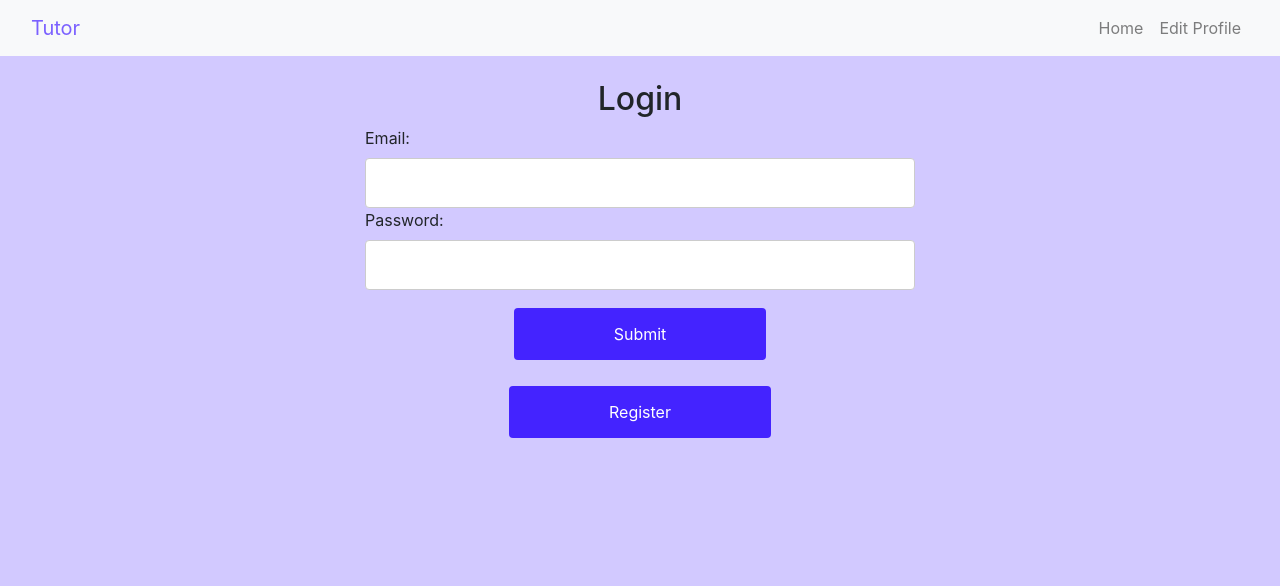
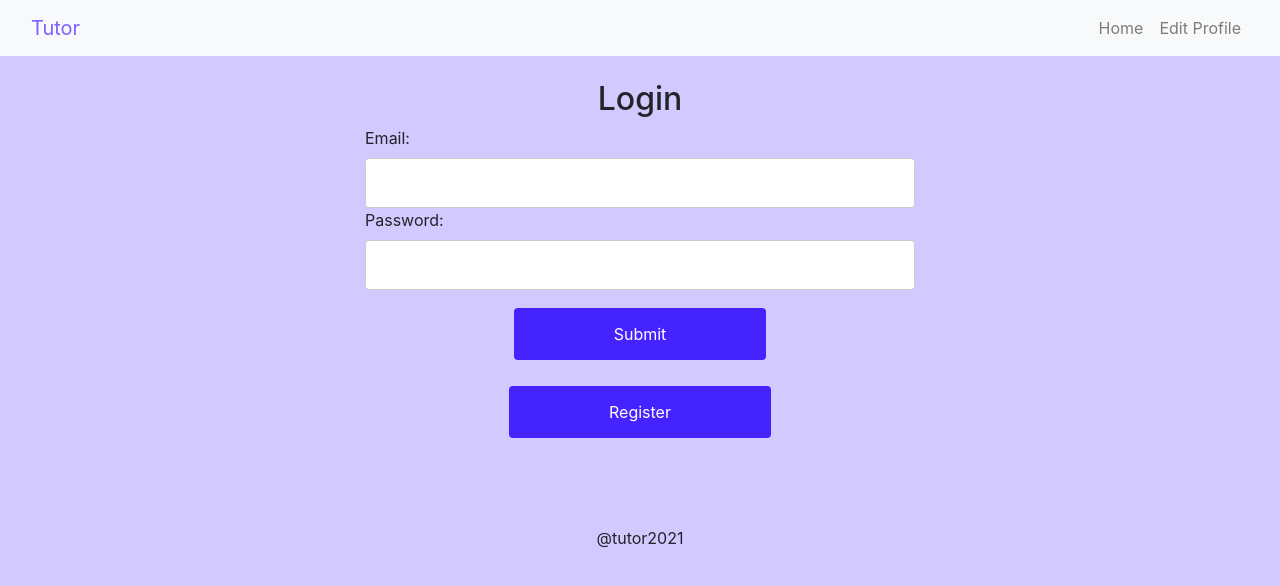
Before and after one commit to nghihua/tutor-app, a React (Create React App) app: page / in a window 1280 px wide. Shown: the top 586 px of the page. Built offline with nearby package versions, Linux system fonts and the light colour scheme.

Commit message:
Add footer to Login and Register

```diff
--- a/src/components/LoginForm.js
+++ b/src/components/LoginForm.js
@@ -34,6 +34,9 @@ const LoginForm = ({Login, error, changePage}) => {
                         </div>
                 </form>
             </div>
+            <footer>
+               <p className="center">@tutor2021</p>
+            </footer>
         </Fragment>
     );
 }
--- a/src/components/Register.js
+++ b/src/components/Register.js
@@ -56,6 +56,9 @@ const Register = ({changePage, createUser}) => {
                 </div>
             </form>
         </div>
+        <footer>
+               <p className="center">@tutor2021</p>
+        </footer>
     </Fragment>
     );
 }
--- a/src/components/Volunteers.js
+++ b/src/components/Volunteers.js
@@ -54,7 +54,7 @@ const Volunteers = () => {
           <VolunteerList volunteers={volunteers}/>
         </div>
         <footer>
-               <p class="d-flex justify-content-center footer footer1 font-weight-bold navbar-fixed-bottom ">@tutor2021</p>
+               <p className="center">@tutor2021</p>
         </footer>
     </Fragment>
   );
```
